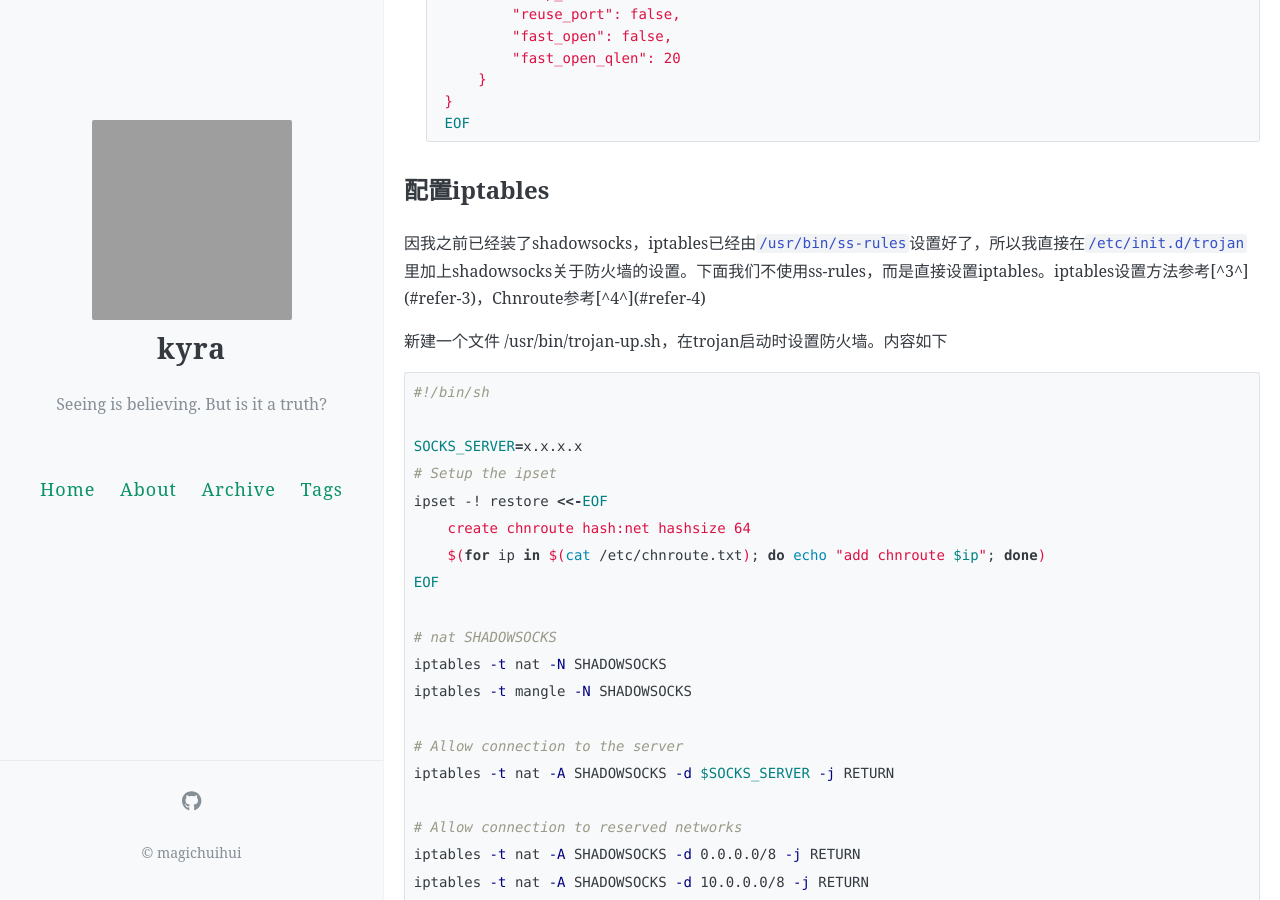
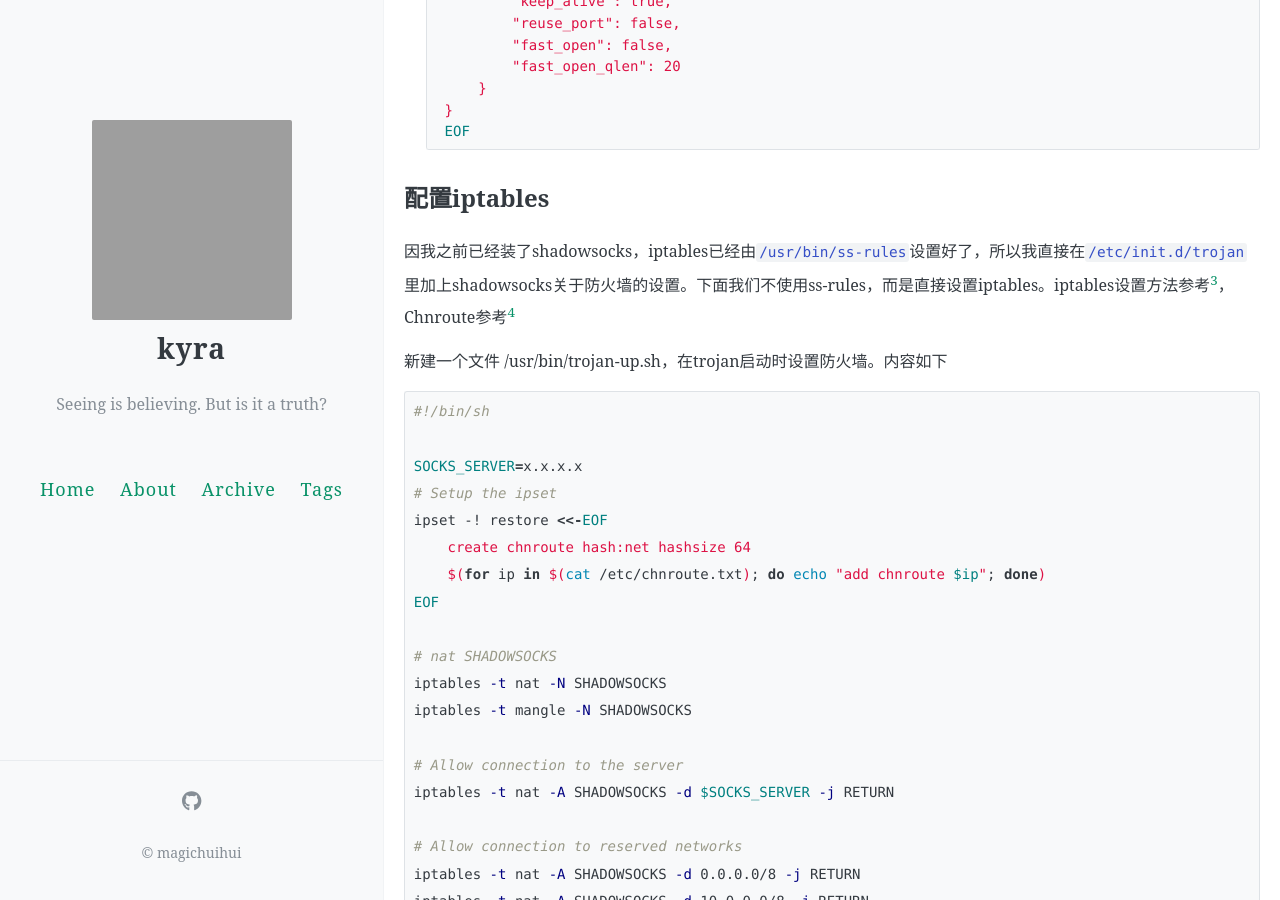
Before and after one commit to magichuihui/magichuihui.github.io, a Jekyll site: the page built from _posts/2020-02-23-trojan-doh.md, in a window 1280 px wide and 900 px high, scrolled down 2202 px. Built offline with Jekyll 4.4.1, drawn with Linux system fonts in a browser that asks for light colours; nearby versions of some CDN libraries; comment, search, counter and statistics services are not loaded; some of the changed text lies outside the part shown; grey boxes are pictures that could not be loaded.

Commit message:
Still need html to denote subscript

````diff
--- a/_posts/2020-02-23-trojan-doh.md
+++ b/_posts/2020-02-23-trojan-doh.md
@@ -23,7 +23,7 @@
 
 ## 编译并安装Trojan
 
-我这里是在`Fedora 31`下进行编译的，FreeBSD下没有成功。具体方法可以参考官方文档[^1^](#refer-1)。
+我这里是在`Fedora 31`下进行编译的，FreeBSD下没有成功。具体方法可以参考官方文档[<sup>1</sup>](#refer-1)。
 
 1. 安装依赖
 
@@ -46,7 +46,7 @@
 
     这里一定选择跟路由器固件版本相同的分支，否则可能会有安装包版本冲突
 
-3. 编译，参考资料[^2^](#refer-2)
+3. 编译，参考资料[<sup>2</sup>](#refer-2)
 
     ```bash
     ./scripts/feeds update -a
@@ -114,7 +114,7 @@
 
 ## 配置iptables
 
-因我之前已经装了shadowsocks，iptables已经由`/usr/bin/ss-rules`设置好了，所以我直接在`/etc/init.d/trojan`里加上shadowsocks关于防火墙的设置。下面我们不使用ss-rules，而是直接设置iptables。iptables设置方法参考[^3^](#refer-3)，Chnroute参考[^4^](#refer-4)
+因我之前已经装了shadowsocks，iptables已经由`/usr/bin/ss-rules`设置好了，所以我直接在`/etc/init.d/trojan`里加上shadowsocks关于防火墙的设置。下面我们不使用ss-rules，而是直接设置iptables。iptables设置方法参考[<sup>3</sup>](#refer-3)，Chnroute参考[<sup>4</sup>](#refer-4)
 
 新建一个文件 /usr/bin/trojan-up.sh，在trojan启动时设置防火墙。内容如下
 
@@ -186,7 +186,7 @@
 
 然后在`Trojan`的启动文件`/etc/init.d/trojan`脚本加上这2个文件，这样iptables规则跟随trojan生灭。
 
-## https-dns-proxy 解决DNS污染[^5^](#refer-5)
+## https-dns-proxy 解决DNS污染[<sup>5</sup>](#refer-5)
 
 ```bash
 opkg update
````
